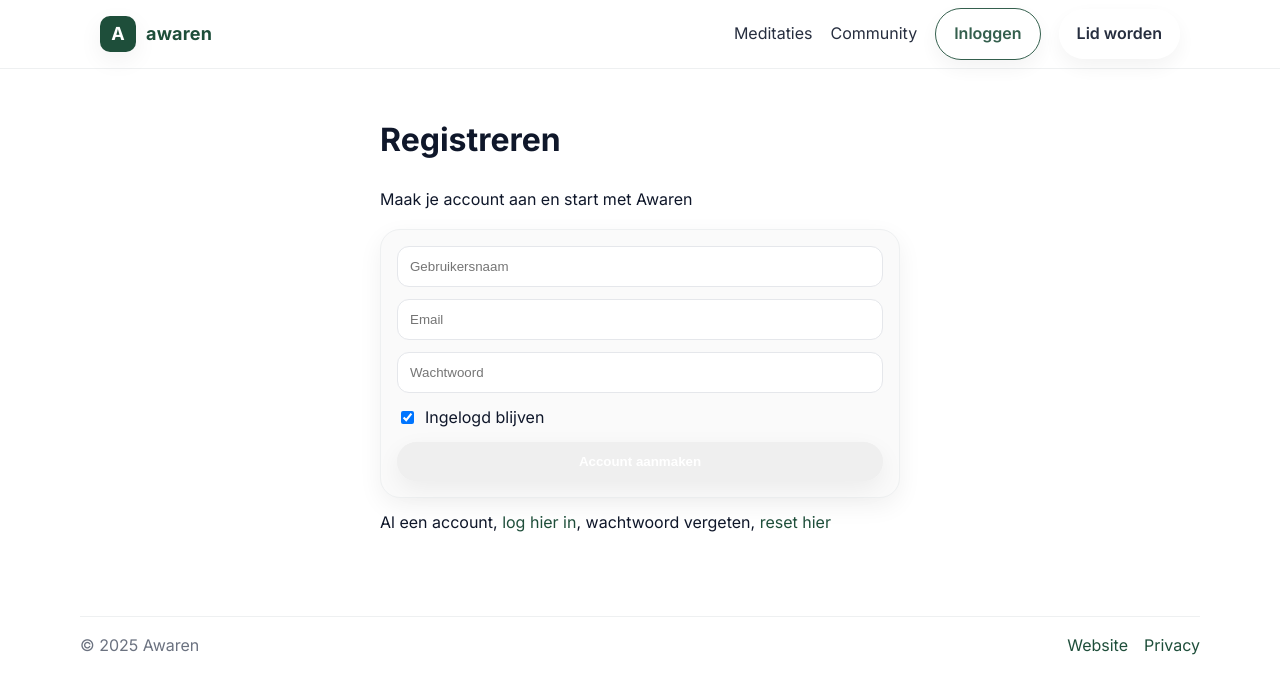
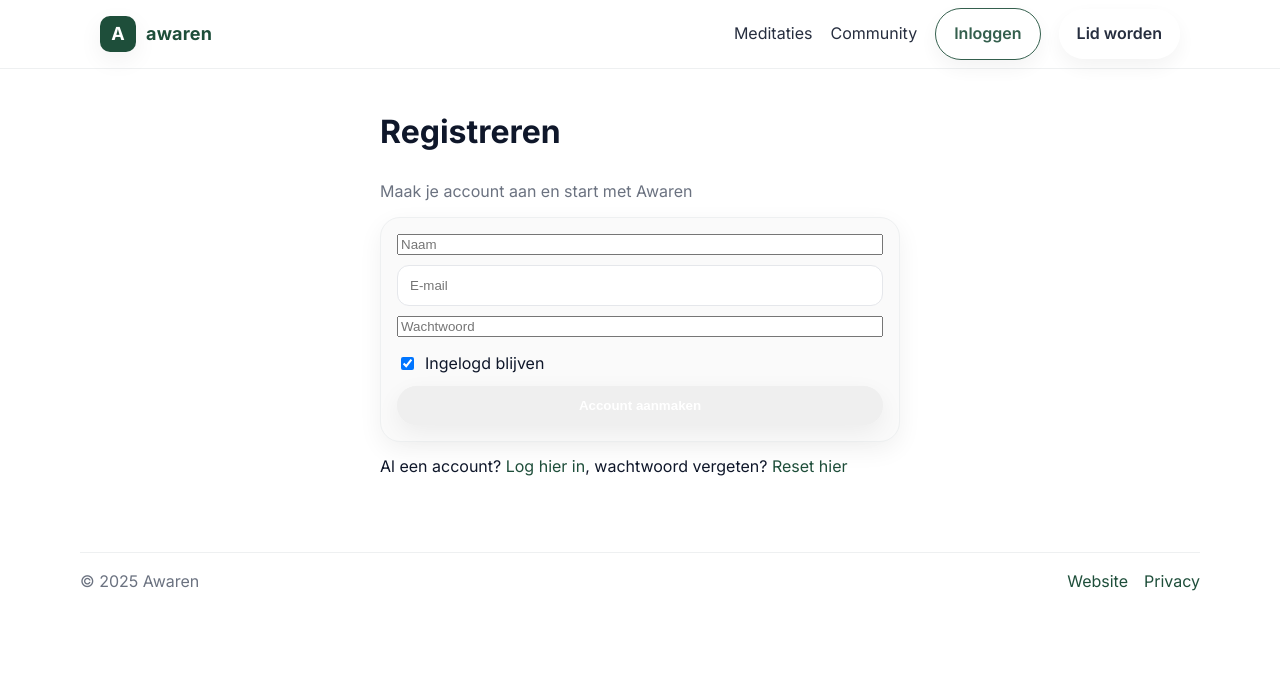
Before and after one commit to RoyvSichem/nextjs-boilerplate, a Next.js app: page /register in a window 1280 px wide. Shown: the top 692 px of the page. Built offline with nearby package versions, Linux system fonts and the light colour scheme; no server answers.

Commit message:
Update page.tsx

```diff
--- a/app/register/page.tsx
+++ b/app/register/page.tsx
@@ -1,78 +1,111 @@
 'use client';
+
 import { useState } from 'react';
-import Link from 'next/link';
 import { createBrowserClient } from '@supabase/ssr';
 
-const sb = createBrowserClient(
+const supabase = createBrowserClient(
   process.env.NEXT_PUBLIC_SUPABASE_URL!,
   process.env.NEXT_PUBLIC_SUPABASE_ANON_KEY!
 );
 
-export default function RegisterPage(){
-  const [email, setEmail] = useState('');
+export default function RegisterPage() {
   const [username, setUsername] = useState('');
+  const [email, setEmail]       = useState('');
   const [password, setPassword] = useState('');
   const [remember, setRemember] = useState(true);
-  const [msg, setMsg] = useState<string|null>(null);
-  const [busy, setBusy] = useState(false);
+  const [loading, setLoading]   = useState(false);
+  const [sent, setSent]         = useState(false);
+  const [error, setError]       = useState<string | null>(null);
 
-  async function onSubmit(e: React.FormEvent){
+  async function onSubmit(e: React.FormEvent) {
     e.preventDefault();
-    setBusy(true);
-    setMsg(null);
+    setError(null);
+    setLoading(true);
 
-    // remember cookie, je server helper leest deze en zet sessie persistent
-    document.cookie = `aw_remember=${remember?'1':'0'}; Path=/; Max-Age=${remember?60*60*24*365:0}`;
+    // onthoud “ingelogd blijven” in cookie voor de server client
+    document.cookie = `aw_remember=${remember ? '1' : '0'}; Path=/; Max-Age=${remember ? 60*60*24*365 : 0}`;
 
-    const { error } = await sb.auth.signUp({
+    const origin = window.location.origin;
+
+    const { data, error } = await supabase.auth.signUp({
       email,
       password,
       options: {
-        data: { username }
-      }
+        data: { username },
+        // BELANGRIJK: zorg dat deze URL in Supabase > Auth > Redirect URLs staat
+        emailRedirectTo: `${origin}/auth/callback`,
+      },
     });
 
-    if(error){
-      setMsg(error.message);
-    }else{
-      setMsg('Check je e-mail om je registratie te bevestigen');
+    setLoading(false);
+
+    if (error) {
+      // typische fout als e-mail al bestaat
+      if (error.message?.toLowerCase().includes('already registered')) {
+        setError('Dit e-mailadres is al geregistreerd. Log in of reset je wachtwoord.');
+      } else {
+        setError(error.message || 'Registratie mislukt.');
       }
-    setBusy(false);
+      return;
+    }
+
+    // success: velden leeg + succesmelding tonen
+    setUsername('');
+    setEmail('');
+    setPassword('');
+    setSent(true);
   }
 
   return (
-    <main className="container" style={{maxWidth:520, padding:'24px 0'}}>
+    <main className="container section" style={{maxWidth:520}}>
       <h1>Registreren</h1>
       <p className="lead">Maak je account aan en start met Awaren</p>
 
-      <form onSubmit={onSubmit} className="card" style={{display:'grid', gap:12}}>
+      {sent ? (
+        <div className="card" style={{marginTop:12}}>
+          <p>Check je e-mail om je registratie te bevestigen.</p>
+          <p className="muted" style={{marginTop:8}}>
+            Geen mail? Kijk je spam/ongewenst na of klik later opnieuw op “Account aanmaken”.
+          </p>
+        </div>
+      ) : (
+        <form onSubmit={onSubmit} className="card" style={{display:'grid', gap:10, marginTop:12}}>
           <input
-          type="text" placeholder="Gebruikersnaam" required
-          value={username} onChange={e=>setUsername(e.target.value)}
-          style={{padding:12, borderRadius:12, border:'1px solid #e5e7eb'}}
+            placeholder="Naam"
+            value={username}
+            onChange={(e)=>setUsername(e.target.value)}
+            required
           />
           <input
-          type="email" placeholder="Email" required
-          value={email} onChange={e=>setEmail(e.target.value)}
-          style={{padding:12, borderRadius:12, border:'1px solid #e5e7eb'}}
+            type="email"
+            placeholder="E-mail"
+            value={email}
+            onChange={(e)=>setEmail(e.target.value)}
+            required
           />
           <input
-          type="password" placeholder="Wachtwoord" required
-          value={password} onChange={e=>setPassword(e.target.value)}
-          style={{padding:12, borderRadius:12, border:'1px solid #e5e7eb'}}
+            type="password"
+            placeholder="Wachtwoord"
+            value={password}
+            onChange={(e)=>setPassword(e.target.value)}
+            required
           />
-
-        <label style={{display:'flex', alignItems:'center', gap:8}}>
+          <label style={{display:'flex', gap:8, alignItems:'center', marginTop:4}}>
             <input type="checkbox" checked={remember} onChange={e=>setRemember(e.target.checked)} />
             Ingelogd blijven
           </label>
 
-        <button disabled={busy} className="btn">{busy ? 'Bezig...' : 'Account aanmaken'}</button>
-        {msg && <p style={{color: msg.startsWith('Check')?'var(--brand)':'#b91c1c'}}>{msg}</p>}
+          <button className="btn" disabled={loading}>
+            {loading ? 'Bezig…' : 'Account aanmaken'}
+          </button>
+
+          {error && <p style={{color:'#b91c1c'}}>{error}</p>}
         </form>
+      )}
 
       <p style={{marginTop:12}}>
-        Al een account, <Link href="/login">log hier in</Link>, wachtwoord vergeten, <Link href="/reset">reset hier</Link>
+        Al een account? <a href="/login">Log hier in</a>, wachtwoord vergeten?
+        {' '}<a href="/auth/reset">Reset hier</a>
       </p>
     </main>
   );
```
Lines whose indentation alone changed are shown as unchanged.
